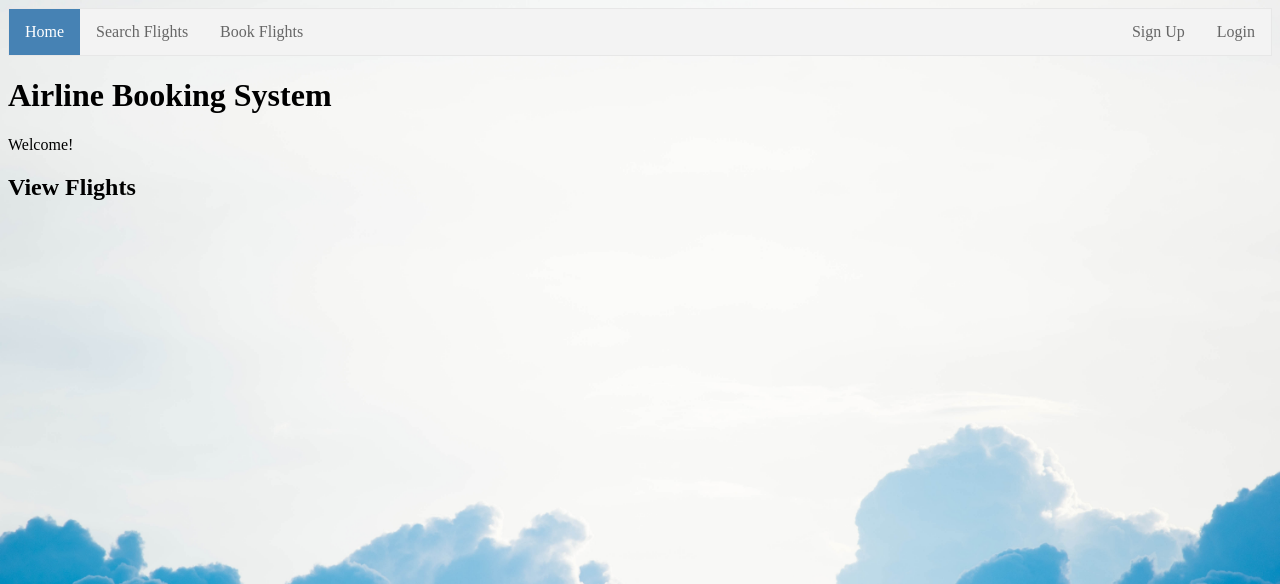
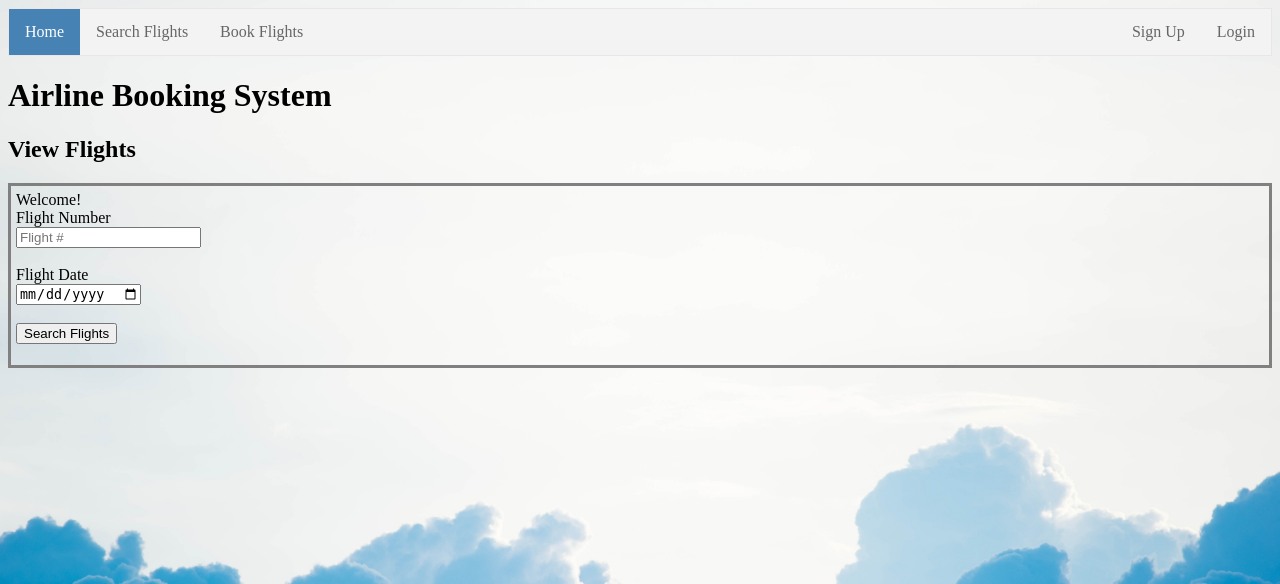
Before and after one commit to cktamucalgary/CPSC471-AirlineReservation, a PHP site: page /main.php in a window 1280 px wide. Shown: the top 584 px of the page. Run offline with PHP 8.4, Linux system fonts and the light colour scheme.

Commit message:
Get forms set up for searching for flights on the main page

```diff
--- a/main.php
+++ b/main.php
@@ -7,7 +7,10 @@
 </head>
 <div id="topDiv">
   <h1>Airline Booking System</h1>
-  <?php
+</div>
+<?php
+	echo "<h2> View Flights </h2>";
+	 echo "<div class=\"boxDiv\">";
   if(!isset($_SESSION))
    {
        session_start();
@@ -17,10 +20,13 @@
   } else {
     echo "Welcome!";
   }
-  ?>
-</div>
-<div>
-	<h2> View Flights </h2>
-</div>
+
+  echo "<form action=\"main.php\" method=\"POST\">";
+  echo "Flight Number <br><input type=\"text\" name = \"flightNo\" placeholder=\"Flight #\" required/> </br><br>";
+  echo "Flight Date <br><input type=\"date\" name = \"flightDate\" /> </br><br>";
+  echo "<input type=\"submit\" value = \"Search Flights\" />";
+  echo "</form>";
+echo "</div>";
+?>
 </body>
 </html>
```
